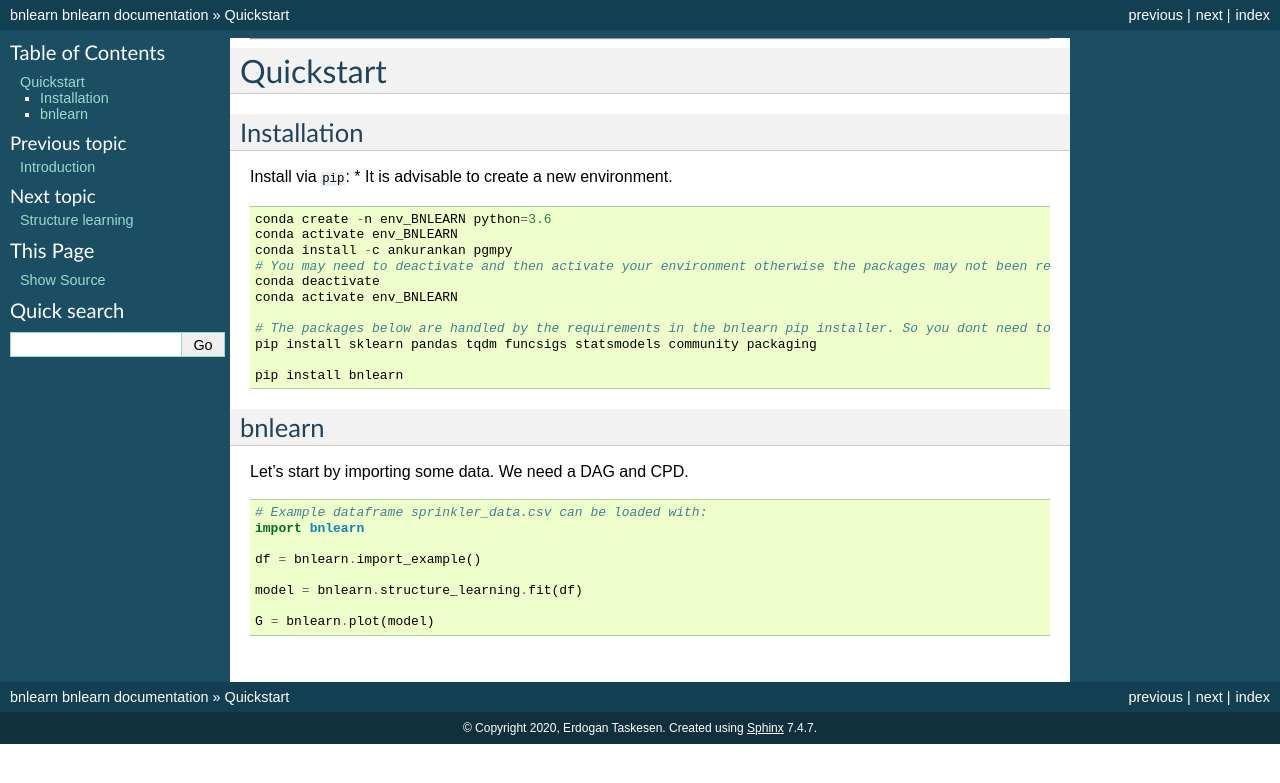
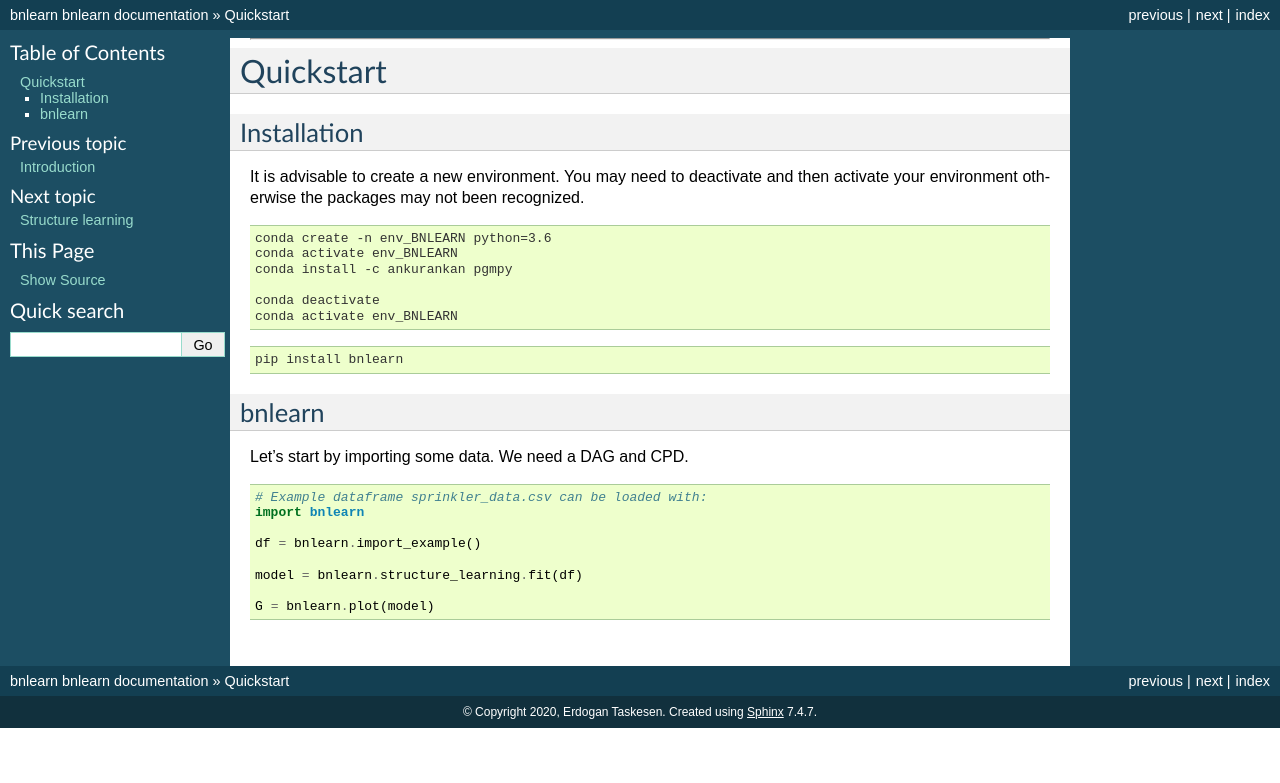
Before and after one commit to erdogant/bnlearn, a Sphinx documentation site: the page built from docs/source/Quickstart.rst, in a window 1280 px wide. Shown: the top 783 px of the page. Built offline with Sphinx 7.4.7, drawn with Linux system fonts in a browser that asks for light colours.

Commit message:
Update Quickstart.rst

```diff
--- a/docs/source/Quickstart.rst
+++ b/docs/source/Quickstart.rst
@@ -9,26 +9,27 @@ Quickstart
 Installation
 ------------
 
-Install via ``pip``:
-* It is advisable to create a new environment.
+It is advisable to create a new environment.
+You may need to deactivate and then activate your environment otherwise the packages may not been recognized.
 
-.. code-block:: python
 
-    conda create -n env_BNLEARN python=3.6
-    conda activate env_BNLEARN
-    conda install -c ankurankan pgmpy
-    # You may need to deactivate and then activate your environment otherwise the packages may not been recognized.
-    conda deactivate
-    conda activate env_BNLEARN
+.. code-block:: console
 
-    # The packages below are handled by the requirements in the bnlearn pip installer. So you dont need to do them manually.
-    pip install sklearn pandas tqdm funcsigs statsmodels community packaging
+   conda create -n env_BNLEARN python=3.6
+   conda activate env_BNLEARN
+   conda install -c ankurankan pgmpy
 
-    pip install bnlearn
+   conda deactivate
+   conda activate env_BNLEARN
+
+
+.. code-block:: console
+
+   pip install bnlearn
 
 
 bnlearn
----------------------------------------------------
+-------------
 
 Let's start by importing some data. We need a DAG and CPD.
 
```
